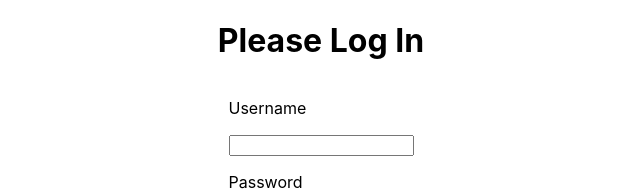
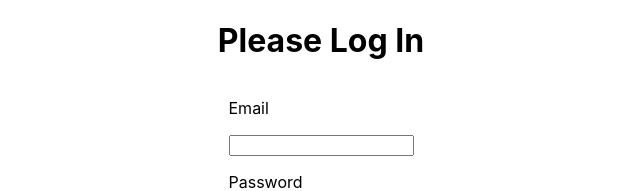
Before and after one commit to DoraNicole/rent-a-car-frontend, a React (Create React App) app: page / in a window 1280 px wide. Shown: the top 191 px of the page, without its empty margins (319-959 px from the left). Built offline with nearby package versions, Linux system fonts and the light colour scheme.

Commit message:
solved login

```diff
--- a/src/App.tsx
+++ b/src/App.tsx
@@ -1,4 +1,3 @@
-import React, {useState} from 'react';
 import './App.css';
 import { BrowserRouter, Route, Switch } from 'react-router-dom';
 import Dashboard from './components/Dashboard/Dashboard';
@@ -6,27 +5,13 @@ import Preferences from './components/Preferences/Preferences';
 import Login from "./components/Login/Login";
 import useToken from './useToken';
 
-function setToken(userToken: any) {
-    sessionStorage.setItem('token', JSON.stringify(userToken));
-}
-
-function getToken() {
-    let tokenString = sessionStorage.getItem('token');
-    let userToken;
-    if (tokenString != null) {
-        userToken = JSON.parse(tokenString);
-    }
-    return userToken?.token
-}
-
 function App() {
     const { token, setToken } = useToken();
-
-    // const [token, setToken] = useState();
 
     if(!token) {
         return <Login setToken={setToken} />
     }
+
     return (
         <div className="wrapper">
             <h1>Application</h1>
--- a/src/components/Login/Login.js
+++ b/src/components/Login/Login.js
@@ -3,10 +3,11 @@ import './Login.css';
 import PropTypes from 'prop-types';
 
 async function loginUser(credentials) {
-    return fetch('http://localhost:8080/login', {
+    return fetch('http://localhost:8080/rent-a-car/login', {
         method: 'POST',
         headers: {
-            'Content-Type': 'application/json'
+            'Content-Type': 'application/json',
+            'Accept': 'application/json'
         },
         body: JSON.stringify(credentials)
     })
@@ -14,13 +15,13 @@ async function loginUser(credentials) {
 }
 
 export default function Login({ setToken }) {
-    const [username, setUserName] = useState();
+    const [email, setEmail] = useState();
     const [password, setPassword] = useState();
 
     const handleSubmit = async e => {
         e.preventDefault();
         const token = await loginUser({
-            username,
+            email,
             password
         });
         setToken(token);
@@ -31,8 +32,8 @@ export default function Login({ setToken }) {
             <h1>Please Log In</h1>
         <form onSubmit={handleSubmit}>
             <label>
-                <p>Username</p>
-            <input type="text" onChange={e => setUserName(e.target.value)}/>
+                <p>Email</p>
+            <input type="text" onChange={e => setEmail(e.target.value)}/>
             </label>
             <label>
             <p>Password</p>
--- a/src/useToken.tsx
+++ b/src/useToken.js
@@ -3,16 +3,13 @@ import { useState } from 'react';
 export default function useToken() {
     const getToken = () => {
         const tokenString = localStorage.getItem('token');
-        let userToken;
-        if (tokenString != null) {
-            userToken = JSON.parse(tokenString);
-        }
+        const userToken = JSON.parse(tokenString);
         return userToken?.token
     };
 
     const [token, setToken] = useState(getToken());
 
-    const saveToken = (userToken: { token: any; }) => {
+    const saveToken = userToken => {
         localStorage.setItem('token', JSON.stringify(userToken));
         setToken(userToken.token);
     };
```
Also changed, not shown: server.js (deleted, +0 -13 lines). Lines whose indentation alone changed are shown as unchanged.
